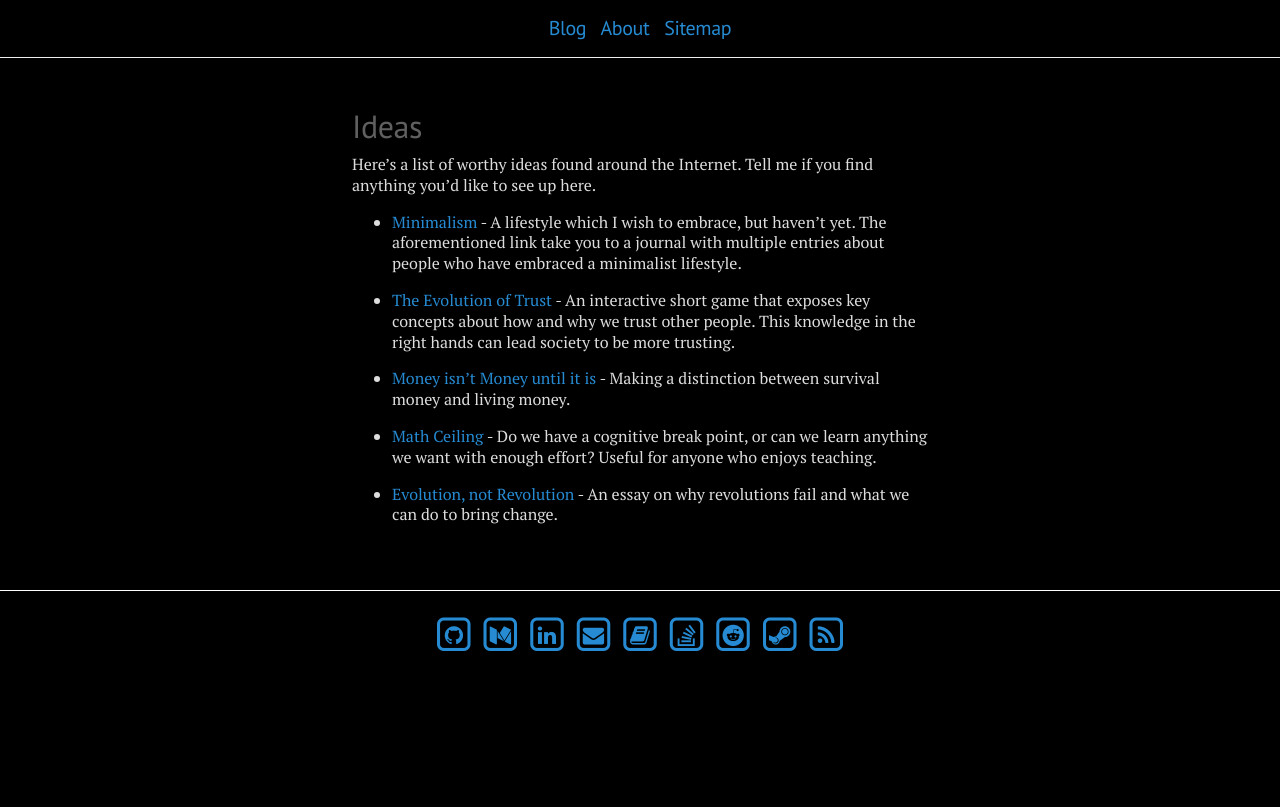
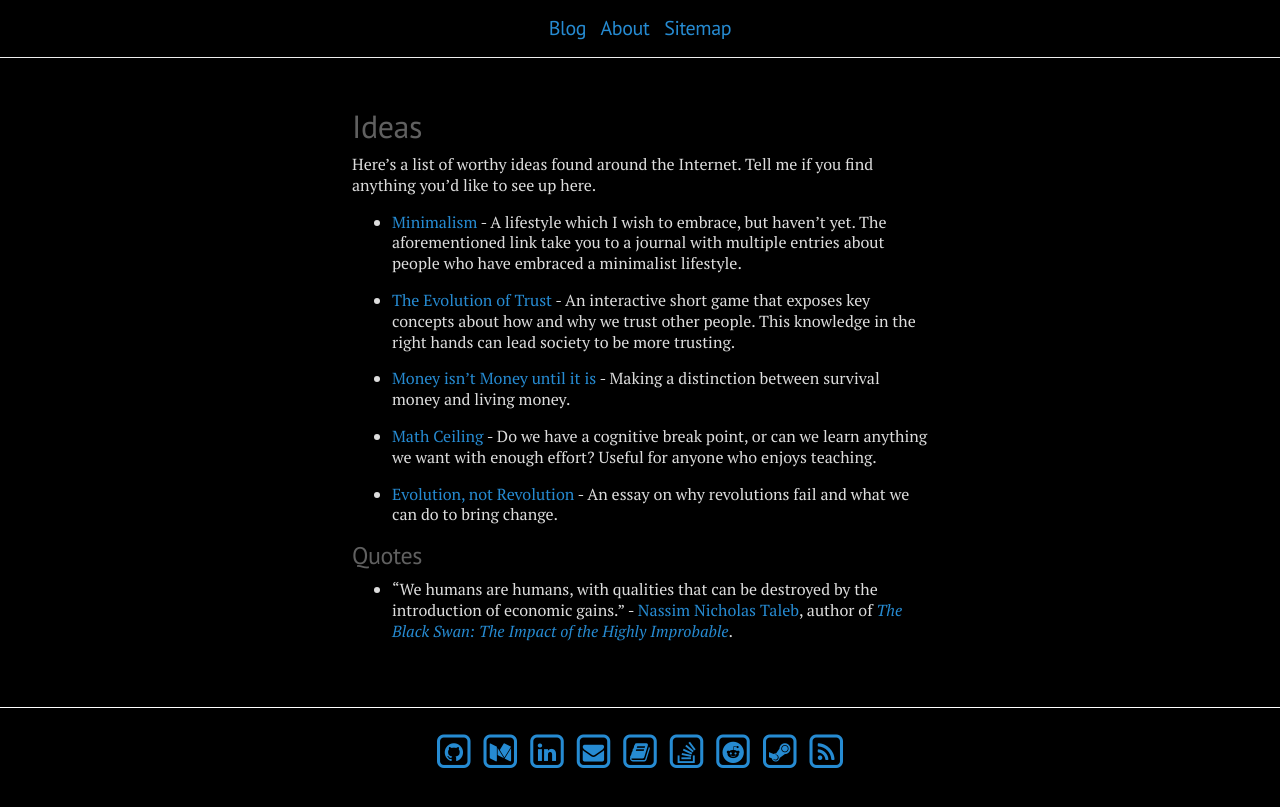
Before and after one commit to migueltorrescosta/migueltorrescosta.github.io, a Jekyll site: the page built from page_Ideas.md, in a window 1280 px wide. Shown: the top 807 px of the page. Built offline with Jekyll 4.4.1, drawn with Linux system fonts in a browser that asks for light colours.

Commit message:
Added first Quote

```diff
--- a/page_Ideas.md
+++ b/page_Ideas.md
@@ -16,3 +16,7 @@ Here's a list of worthy ideas found around the Internet. Tell me if you find any
 * [Math Ceiling](https://mathwithbaddrawings.com/2015/04/08/the-math-ceiling-wheres-your-cognitive-breaking-point/) - Do we have a cognitive break point, or can we learn anything we want with enough effort? Useful for anyone who enjoys teaching.
 
 * [Evolution, not Revolution](http://blog.ncase.me/evolution-not-revolution/) - An essay on why revolutions fail and what we can do to bring change.
+
+## Quotes
+
+* "We humans are humans, with qualities that can be destroyed by the introduction of economic gains." - [Nassim Nicholas Taleb](https://en.wikipedia.org/wiki/Nassim_Nicholas_Taleb), author of *[The Black Swan: The Impact of the Highly Improbable](https://www.goodreads.com/book/show/242472.The_Black_Swan?from_search=true)*.
```
